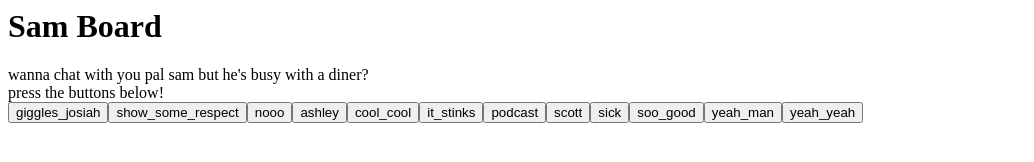
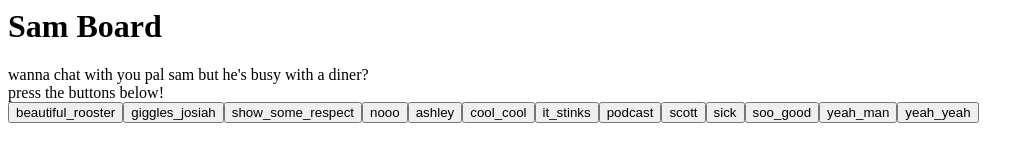
Before and after one commit to rafe155/samboard, a plain HTML site: page index.html in a window 1280 px wide. Shown: the whole page, without its empty margins (0-1034 px from the left). Drawn offline with Linux system fonts and the light colour scheme.

Commit message:
beatiful rooster

```diff
--- a/index.html
+++ b/index.html
@@ -5,7 +5,8 @@ function giggles_josiah(file) {
 };
 
 function main(){
-files = ['giggles_josiah',
+files = ['beautiful_rooster',
+         'giggles_josiah',
          'show_some_respect',
          'nooo',
          'ashley',
```
Also changed, not shown: 1 other file.
